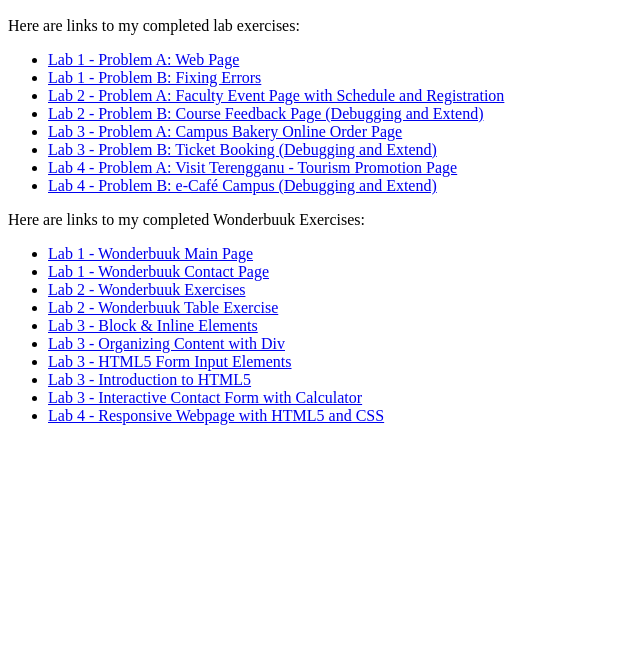
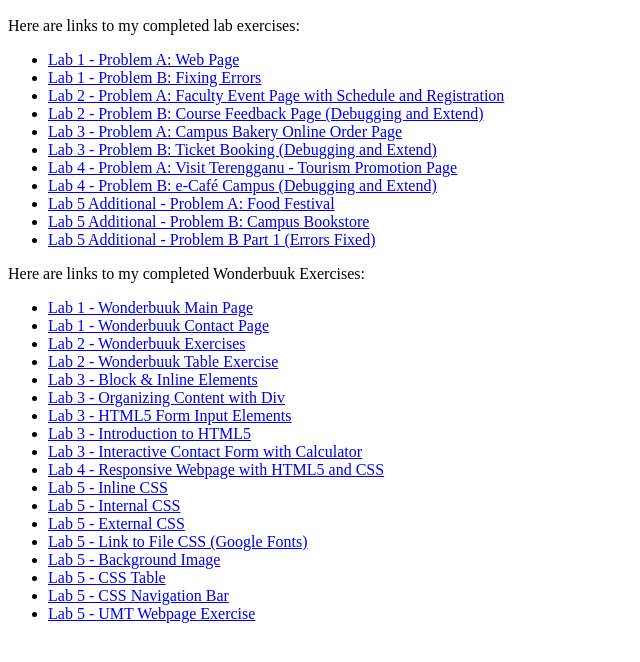
Before and after one commit to nur-iffah/S78696_CSF3133_K3, a plain HTML site: page index.html in a window 1280 px wide. Shown: the part 110-772 px from the top of the page, without its empty margins (0-640 px from the left). Drawn offline with Linux system fonts and the light colour scheme.

Commit message:
Add Lab 5 links to index.html

```diff
--- a/index.html
+++ b/index.html
@@ -18,6 +18,9 @@
         <li><a href="lab3/lab3_ExerB.html">Lab 3 - Problem B: Ticket Booking (Debugging and Extend)</a></li>
         <li><a href="lab4/lab4_ExerA.html">Lab 4 - Problem A: Visit Terengganu - Tourism Promotion Page</a></li>
         <li><a href="lab4/lab4_ExerB.html">Lab 4 - Problem B: e-Café Campus (Debugging and Extend)</a></li>
+        <li><a href="lab5/problemA/food.html">Lab 5 Additional - Problem A: Food Festival</a></li>
+        <li><a href="lab5/problemB/shop.html">Lab 5 Additional - Problem B: Campus Bookstore</a></li>
+        <li><a href="lab5/problemB/part1/shop.html">Lab 5 Additional - Problem B Part 1 (Errors Fixed)</a></li>
     </ul>
 
     <p>Here are links to my completed Wonderbuuk Exercises:</p>
@@ -40,6 +43,16 @@
 
         <!-- Lab 4 Wonderbuuk -->
         <li><a href="lab4/wonderbuuk/lab4.html">Lab 4 - Responsive Webpage with HTML5 and CSS</a></li>
+
+        <!-- Lab 5 Wonderbuuk -->
+        <li><a href="lab5/wonderbuuk/inline.html">Lab 5 - Inline CSS</a></li>
+        <li><a href="lab5/wonderbuuk/internal.html">Lab 5 - Internal CSS</a></li>
+        <li><a href="lab5/wonderbuuk/external.html">Lab 5 - External CSS</a></li>
+        <li><a href="lab5/wonderbuuk/link.html">Lab 5 - Link to File CSS (Google Fonts)</a></li>
+        <li><a href="lab5/wonderbuuk/bgImage.html">Lab 5 - Background Image</a></li>
+        <li><a href="lab5/wonderbuuk/table.html">Lab 5 - CSS Table</a></li>
+        <li><a href="lab5/wonderbuuk/navigation.html">Lab 5 - CSS Navigation Bar</a></li>
+        <li><a href="lab5/wonderbuuk/umt.html">Lab 5 - UMT Webpage Exercise</a></li>
     </ul>
 </body>
 </html>
```
